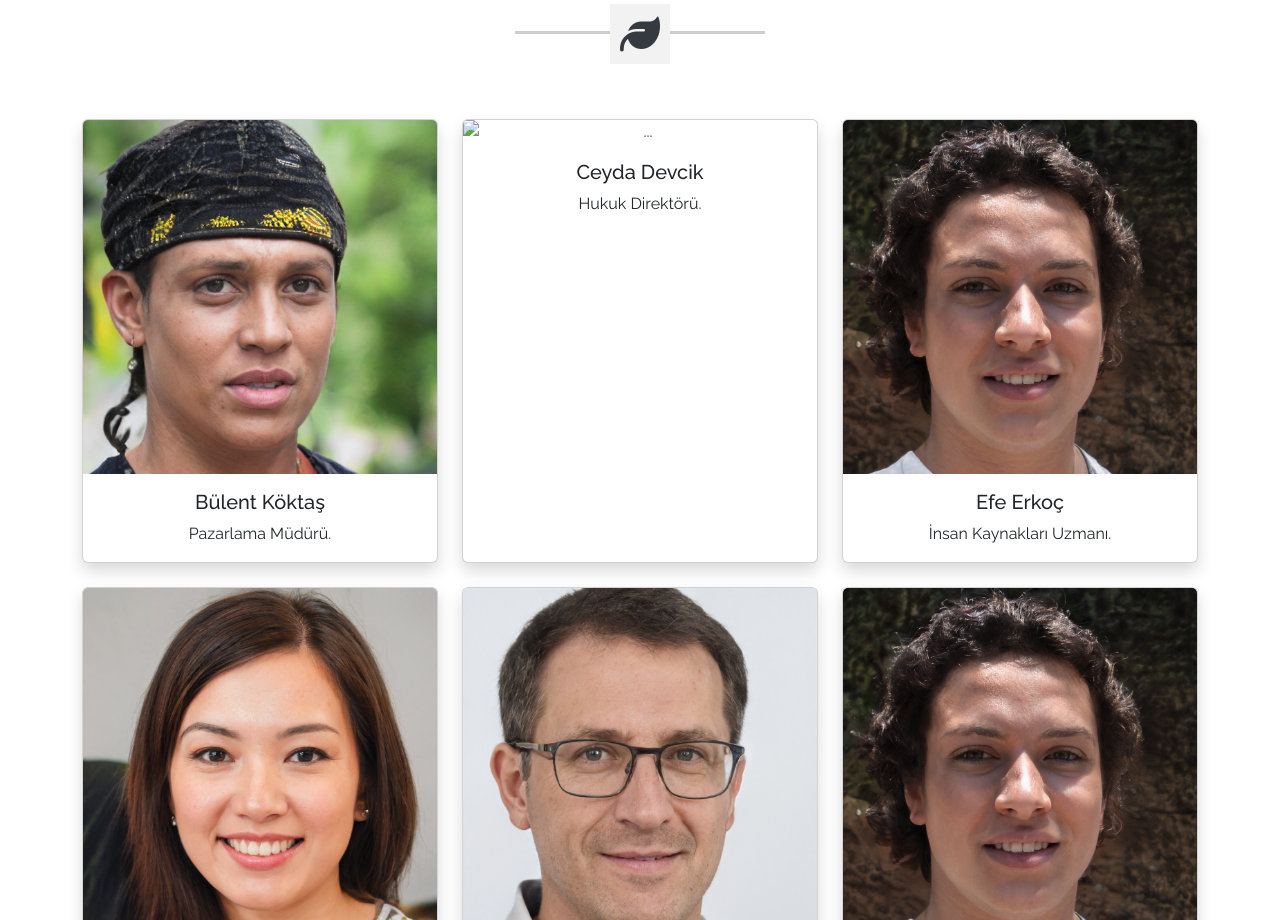
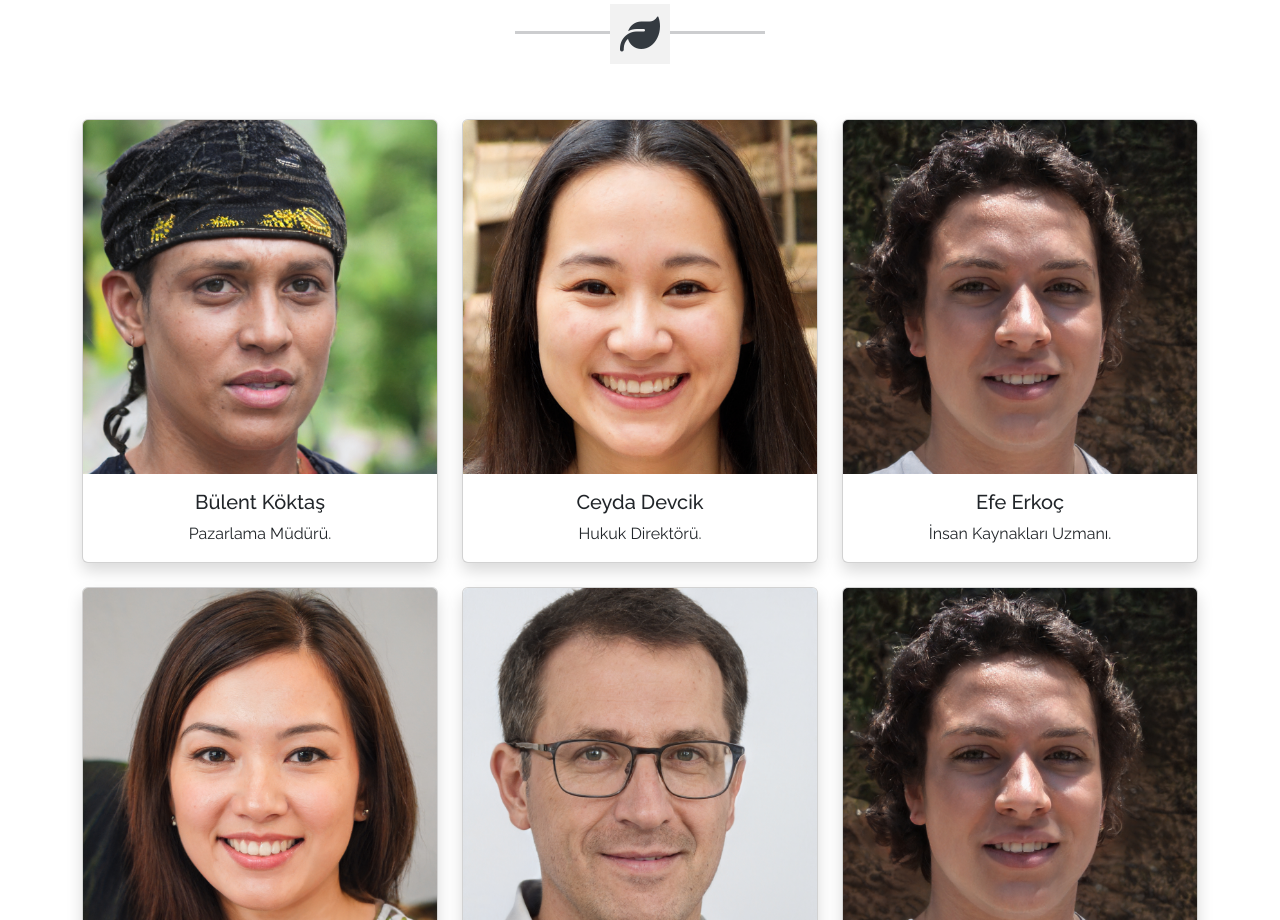
Before and after one commit to Esrakgun/.11.Proje_Bootstrap-PAYLASTIKCA-website, a plain HTML site: page index.html in a window 1280 px wide. Shown: the part 1200-2120 px from the top of the page. Drawn offline with nearby package versions, Linux system fonts and the light colour scheme; the site is published under a folder, as on GitHub Pages, so addresses that start at the root find nothing.

Commit message:
güncelleme

```diff
--- a/index.html
+++ b/index.html
@@ -175,7 +175,7 @@
           </div>
           <div class="col">
             <div class="card h-100 shadow ekipCard">
-              <img src="/img/ekip2.jpg" class="card-img-top" alt="..." />
+              <img src="./img/ekip2.jpg" class="card-img-top" alt="..." />
               <div class="card-body">
                 <h5 class="card-title">Ceyda Devcik</h5>
                 <p class="card-text">Hukuk Direktörü.</p>
```
Also changed, not shown: 1 other file.
